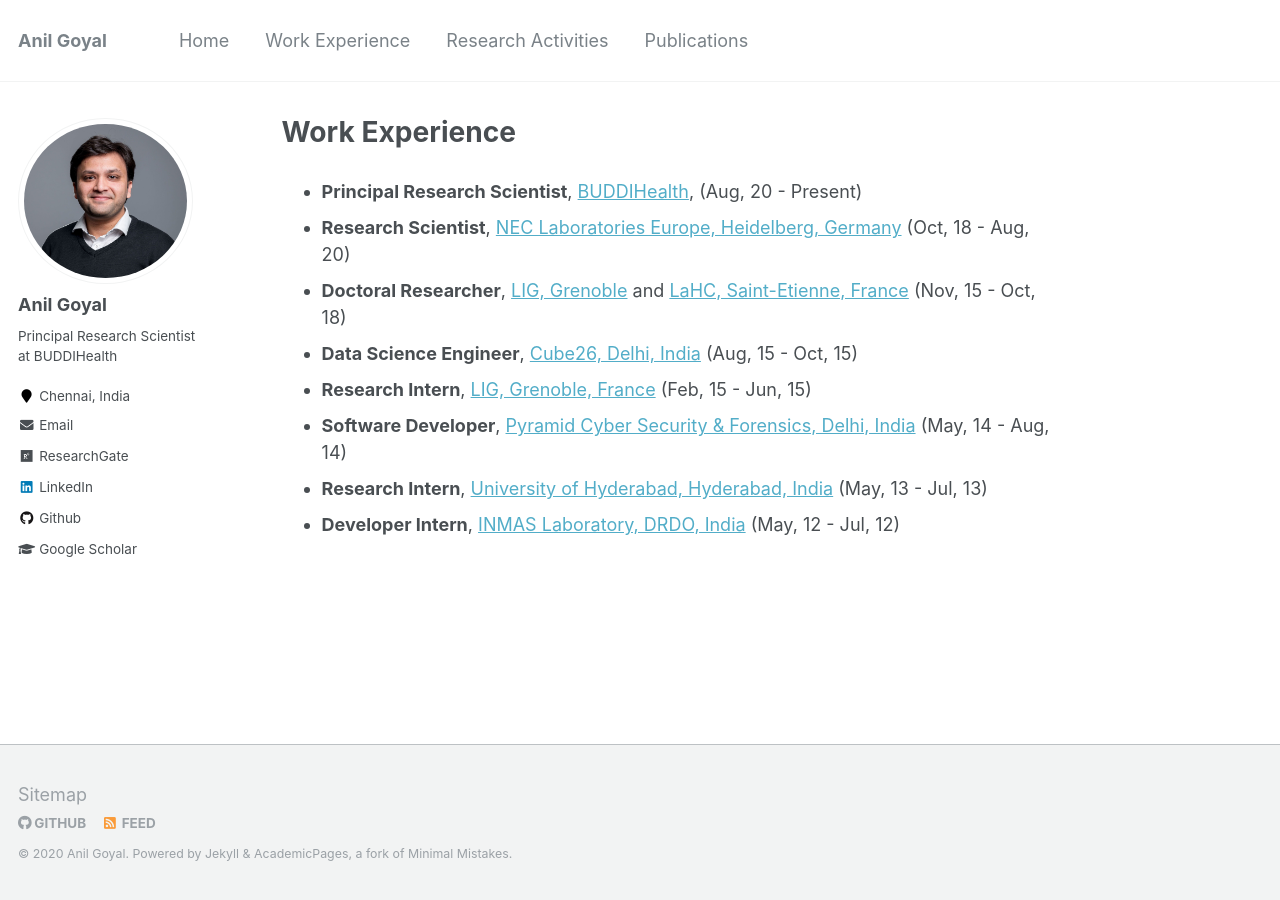
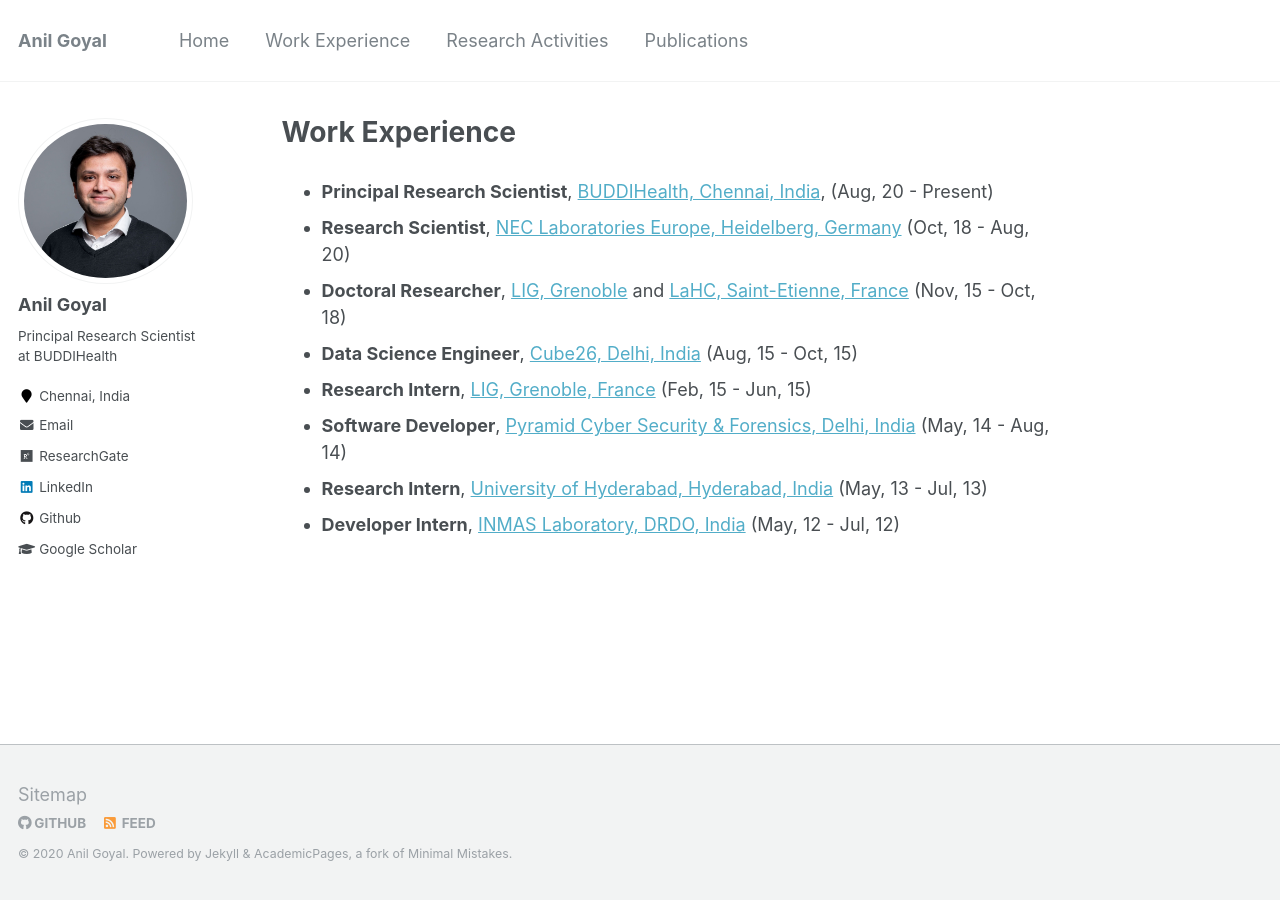
Before and after one commit to goyalanil/goyalanil.github.io, a Jekyll site: the page built from _pages/experience.md, in a window 1280 px wide. Built offline with Jekyll 4.4.1, drawn with Linux system fonts in a browser that asks for light colours.

Commit message:
Update experience.md

```diff
--- a/_pages/experience.md
+++ b/_pages/experience.md
@@ -6,7 +6,7 @@
 ---
 
 
-* **Principal Research Scientist**, [BUDDIHealth](http://buddi.ai/), (Aug, 20 - Present)
+* **Principal Research Scientist**, [BUDDIHealth, Chennai, India](http://buddi.ai/), (Aug, 20 - Present)
 * **Research Scientist**, [NEC Laboratories Europe, Heidelberg, Germany](http://neclab.eu/) (Oct, 18 - Aug, 20)
 * **Doctoral Researcher**, [LIG, Grenoble](https://www.liglab.fr/) and [LaHC, Saint-Etienne, France](http://laboratoirehubertcurien.fr/) (Nov, 15 - Oct, 18)
 * **Data Science Engineer**, [Cube26, Delhi, India](http://cube26.com/) (Aug, 15 - Oct, 15)
```
